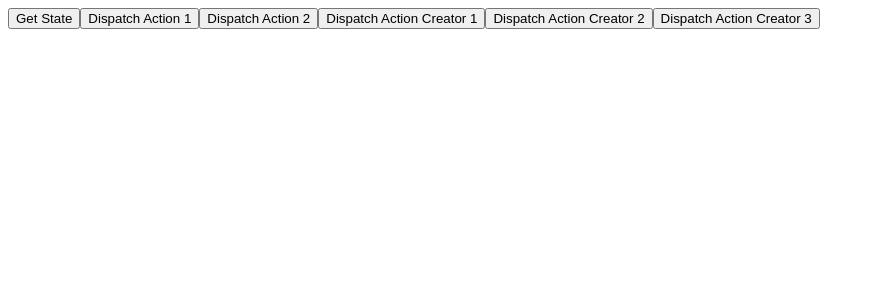
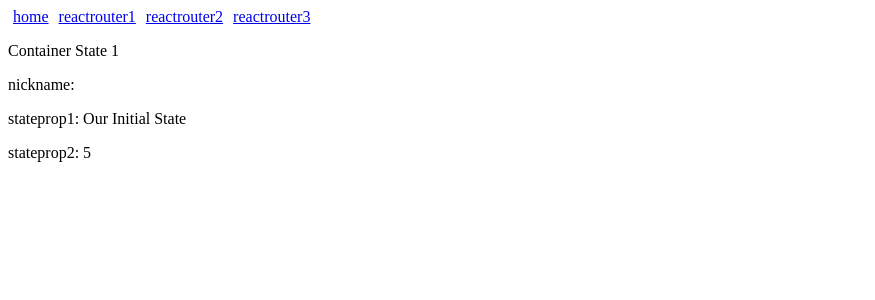
Before and after one commit to timh1203/react-redux-auth0-2019, a React (Create React App) app: page / in a window 1280 px wide. Shown: the top 300 px of the page, without its empty margins (0-875 px from the left). Built offline with nearby package versions, Linux system fonts and the light colour scheme.

Commit message:
Add react router, routes, and history

```diff
--- a/package.json
+++ b/package.json
@@ -9,6 +9,7 @@
     "react": "^16.12.0",
     "react-dom": "^16.12.0",
     "react-redux": "^7.1.3",
+    "react-router-dom": "^5.1.2",
     "react-scripts": "3.3.0",
     "redux": "^4.0.4"
   },
--- a/src/App.js
+++ b/src/App.js
@@ -1,11 +1,11 @@
 import React from 'react';
 import './app.css'
-import ReduxState from './containers/ReduxState'
+import Routes from './routes'
 
 function App() {
   return (
     <div className="App">
-      <ReduxState />
+      <Routes />
     </div>
   );
 }
--- a/src/containers/ContainerState1.js
+++ b/src/containers/ContainerState1.js
@@ -12,6 +12,7 @@ class Container1 extends Component {
   render() {
     return (
       <div>
+        <p>Container State 1</p>
         <p>
           nickname: {this.props.nickname}
         </p>
--- /dev/null
+++ b/src/containers/Header.js
@@ -0,0 +1,25 @@
+import React, { Component } from 'react'
+import { Link } from 'react-router-dom'
+
+class Header extends Component {
+  render() {
+    return (
+      <div>
+        <Link to="/" style={{ padding: '5px' }}>
+          home
+        </Link>
+        <Link to="/reactrouter1" style={{ padding: '5px' }}>
+          reactrouter1
+        </Link>
+        <Link to="/reactrouter2" style={{ padding: '5px' }}>
+          reactrouter2
+        </Link>
+        <Link to="/reactrouter3" style={{ padding: '5px' }}>
+          reactrouter3
+        </Link>
+      </div>
+    )
+  }
+}
+
+export default Header
--- /dev/null
+++ b/src/functional/ReactRouter1.js
@@ -0,0 +1,9 @@
+import React from 'react'
+
+const ReactRouter1 = props => (
+  <div>
+    ReactRouter1
+  </div>
+)
+
+export default ReactRouter1
--- /dev/null
+++ b/src/functional/ReactRouter2.js
@@ -0,0 +1,9 @@
+import React from 'react'
+
+const ReactRouter2 = props => (
+  <div>
+    ReactRouter2
+  </div>
+)
+
+export default ReactRouter2
--- /dev/null
+++ b/src/functional/ReactRouter3.js
@@ -0,0 +1,9 @@
+import React from 'react'
+
+const ReactRouter3 = props => (
+  <div>
+    ReactRouter3
+  </div>
+)
+
+export default ReactRouter3
--- /dev/null
+++ b/src/routes.js
@@ -0,0 +1,29 @@
+import React, { Component } from 'react'
+import { Router, Route } from 'react-router'
+
+import Header from './containers/Header'
+import ContainerState1 from './containers/ContainerState1'
+import ReactRouter1 from './functional/ReactRouter1'
+import ReactRouter2 from './functional/ReactRouter2'
+import ReactRouter3 from './functional/ReactRouter3'
+import history from './utils/history'
+
+class Routes extends Component {
+  render() {
+    return (
+      <div>
+        <Router history={history}>
+          <div>
+            <Header />
+            <Route path="/" component={ContainerState1} />
+            <Route path="/reactrouter1" component={ReactRouter1} />
+            <Route path="/reactrouter2" component={ReactRouter2} />
+            <Route path="/reactrouter3" component={ReactRouter3} />
+          </div>
+        </Router>
+      </div>
+    )
+  }
+}
+
+export default Routes
--- /dev/null
+++ b/src/utils/history.js
@@ -0,0 +1,3 @@
+import { createBrowserHistory } from 'history'
+
+export default createBrowserHistory()
```
Also changed, not shown: src/functional/component1.js (deleted, +0 -9 lines), 1 other file (tests, documents, lock files or other folders).
